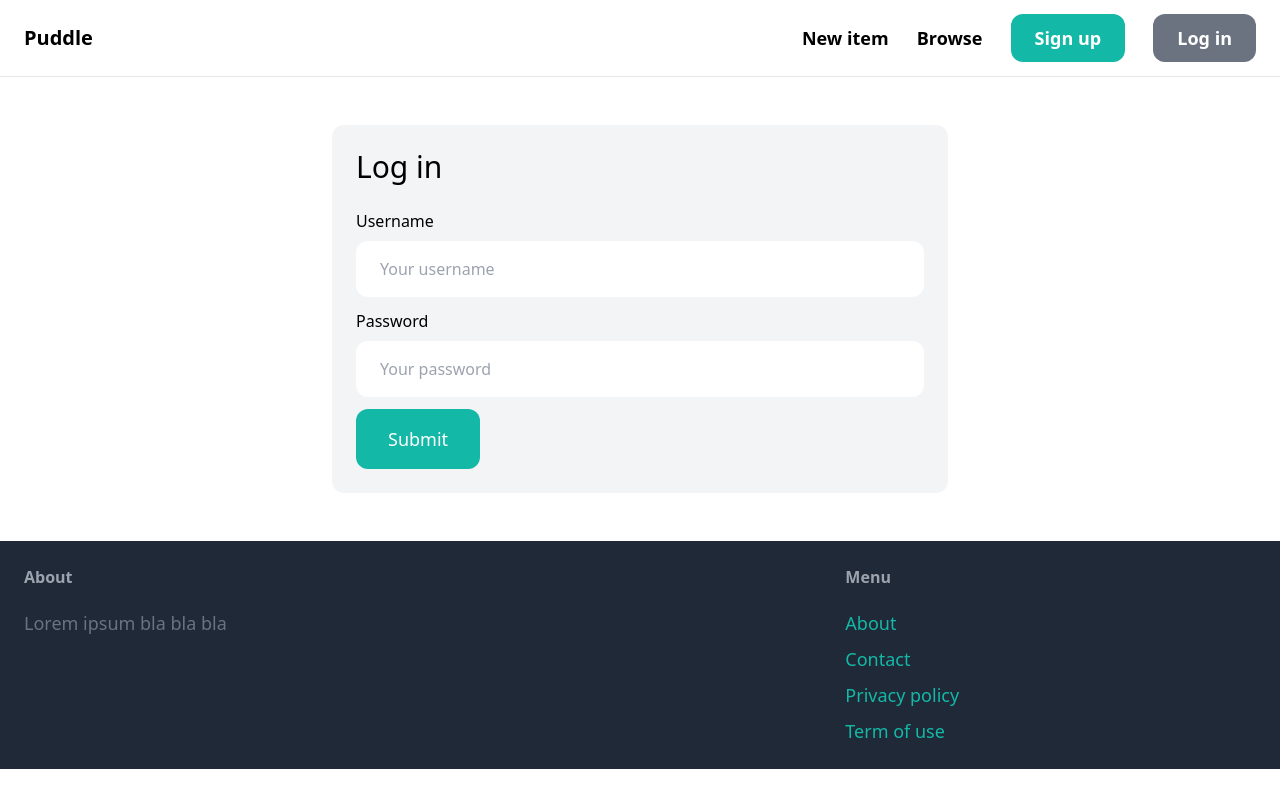
After one commit to AlvinWong7896/marketplace, a Django app: page /login/ in a window 1280 px wide. The commit adds this page. Run offline with Django 5.2, Linux system fonts and the light colour scheme; some libraries are stand-ins or nearby versions.

Commit message:
resolved signup issues and added login

```diff
--- a/core/forms.py
+++ b/core/forms.py
@@ -1,8 +1,25 @@
 from django import forms
-from django.contrib.auth.forms import UserCreationForm
+from django.contrib.auth.forms import UserCreationForm, AuthenticationForm
 from django.contrib.auth.models import User
 
-## stop at 1:11:01
+
+class LoginForm(AuthenticationForm):
+    username = forms.CharField(
+        widget=forms.TextInput(
+            attrs={
+                "placeholder": "Your username",
+                "class": "w-full px-6 py-4 rounded-xl",
+            }
+        )
+    )
+    password = forms.CharField(
+        widget=forms.PasswordInput(
+            attrs={
+                "placeholder": "Your password",
+                "class": "w-full px-6 py-4 rounded-xl",
+            }
+        )
+    )
 
 
 class SignupForm(UserCreationForm):
--- a/core/templates/core/base.html
+++ b/core/templates/core/base.html
@@ -17,7 +17,7 @@
             <a href="#" class="text-lg font-semibold hover:text-gray-500">Browse</a>
 
             <a href="{% url 'core:signup' %}" class="px-6 py-3 text-lg font-semibold bg-teal-500 text-white rounded-xl hover:bg-teal-700">Sign up</a>
-            <a href="#" class="px-6 py-3 text-lg font-semibold bg-gray-500 text-white rounded-xl hover:bg-gray-700">Log in</a>
+            <a href="{% url 'core:login' %}" class="px-6 py-3 text-lg font-semibold bg-gray-500 text-white rounded-xl hover:bg-gray-700">Log in</a>
         </div>
     </nav>
     <div class="px-6 py-6">
--- /dev/null
+++ b/core/templates/core/login.html
@@ -0,0 +1,40 @@
+{% extends 'core/base.html' %}
+
+
+{% block title %}Sign up{% endblock  %}
+
+
+{% block content %}
+<div class="w-1/2 my-6 mx-auto p-6 bg-gray-100 rounded-xl">
+    <h1 class="mb-6 text-3xl">Log in</h1>
+
+    <form method="post" action=".">
+        {% csrf_token %}
+
+        <div class="mb-3">
+            <label class="inline-block mb-2">Username</label><br>
+            {{ form.username }}
+        </div>
+
+
+        <div class="mb-3">
+            <label class="inline-block mb-2">Password</label><br>
+            {{ form.password }}
+        </div>
+
+
+        {% if form.errors or form.non_field_errors %}
+            <div class="mb-3 p-6 bg-red-100 rounded-xl">
+                {% for field in form  %}
+                    {{ field.errors }}
+                {% endfor %}
+
+                {{ form.non_field_errors }}
+            </div>
+        {% endif %}
+
+
+        <button class="px-8 py-4 text-lg bg-teal-500 hover:bg-teal-700 rounded-xl text-white">Submit</button>
+    </form>
+</div>
+{% endblock  %}
--- a/core/urls.py
+++ b/core/urls.py
@@ -1,10 +1,20 @@
+from django.contrib.auth import views as auth_views
 from django.urls import path
+
 from . import views
+from .forms import LoginForm
 
 app_name = "core"
 
 urlpatterns = [
     path("", views.index, name="index"),
     path("contact/", views.contact, name="contact"),
-    path("signup", views.signup, name="signup"),
+    path("signup/", views.signup, name="signup"),
+    path(
+        "login/",
+        auth_views.LoginView.as_view(
+            template_name="core/login.html", authentication_form=LoginForm
+        ),
+        name="login",
+    ),
 ]
--- a/puddle/settings.py
+++ b/puddle/settings.py
@@ -27,6 +27,9 @@ DEBUG = True
 
 ALLOWED_HOSTS = []
 
+LOGIN_URL = "/login/"
+LOGIN_REDIRECT_URL = "/"
+LOGOUT_REDIRECT_URL = "/"
 
 # Application definition
 
```
Also changed, not shown: db.sqlite3.
